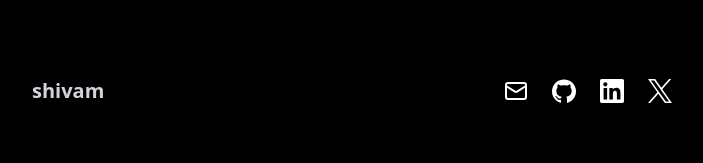
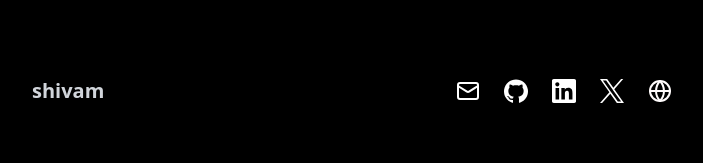
Before and after one commit to shivamhwp/site, an Astro site: page / in a window 1280 px wide. Shown: the top 163 px of the page, without its empty margins (288-991 px from the left). Built offline with nearby package versions, Linux system fonts and the light colour scheme; Astro itself is replaced by a stand-in of ours.

Commit message:
added blog icon

```diff
--- a/src/components/Main.jsx
+++ b/src/components/Main.jsx
@@ -26,6 +26,9 @@ const Main = () => {
 
             <a href="https://x.com/shivamhwp" target="_blank">
               <img src="./x.svg" alt="x" className="h-6 w-6" />
+            </a>
+            <a href="https://shivamr.hashnode.dev/" target="_blank">
+              <img src="./globe.svg" alt="x" className="h-6 w-6" />
             </a>
           </div>
         </nav>
```
Also changed, not shown: public/globe.svg (added).
